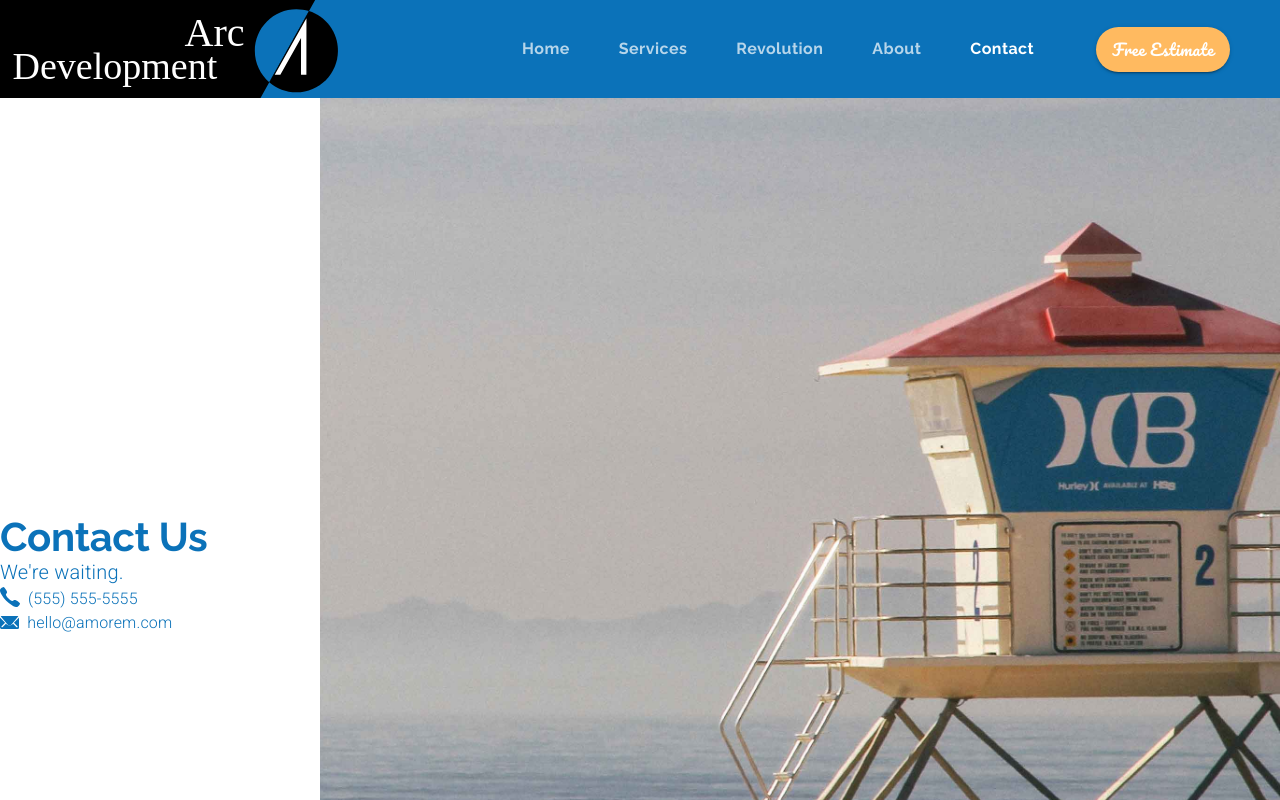
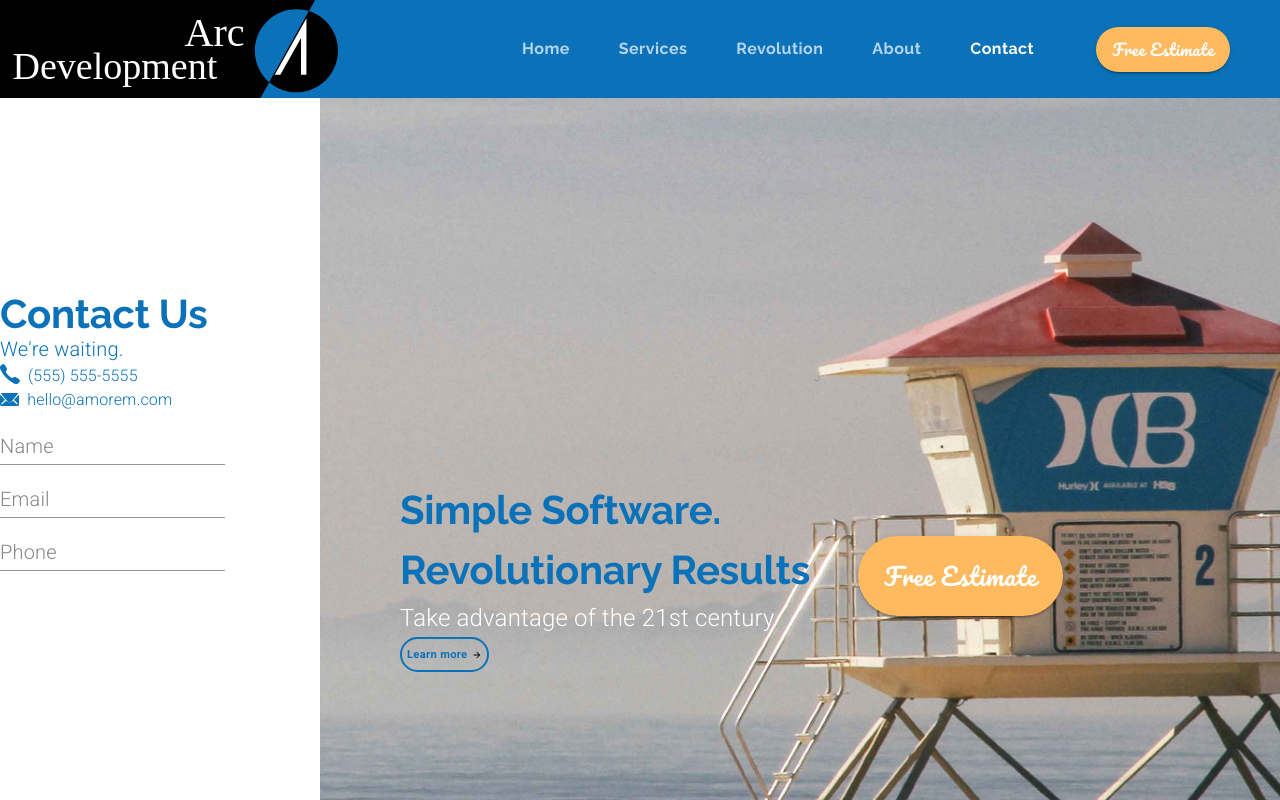
Before and after one commit to Amorem/materialui_arcdev, a React (Create React App) app: page /contact in a window 1280 px wide. Shown: the top 800 px of the page. Built offline with nearby package versions, Linux system fonts and the light colour scheme.

Commit message:
State controled values

```diff
--- a/src/Components/Contact.js
+++ b/src/Components/Contact.js
@@ -1,14 +1,17 @@
-import React from "react";
+import React, { useState } from "react";
 import { Link } from "react-router-dom";
 import { makeStyles, useTheme } from "@material-ui/core/styles";
 import Grid from "@material-ui/core/Grid";
 import Typography from "@material-ui/core/Typography";
 import Button from "@material-ui/core/Button";
 import TextField from "@material-ui/core/TextField";
+import useMediaQuery from "@material-ui/core/useMediaQuery";
 
+import ButtonArrow from "../Components/UI/ButtonArrow";
 import background from "../assets/background.jpg";
 import phoneIcon from "../assets/phone.svg";
 import emailIcon from "../assets/email.svg";
+import airplane from "../assets/send.svg";
 
 const useStyles = makeStyles((theme) => ({
   background: {
@@ -18,11 +21,44 @@ const useStyles = makeStyles((theme) => ({
     backgroundRepeat: "no-repeat",
     height: "60em",
   },
+  estimateButton: {
+    ...theme.typography.estimate,
+    borderRadius: 50,
+    height: 80,
+    width: 205,
+    backgroundColor: theme.palette.common.orange,
+    fontSize: "1.5rem",
+    marginRight: "5em",
+    marginLeft: "2em",
+    "&:hover": {
+      backgroundColor: theme.palette.secondary.light,
+    },
+    [theme.breakpoints.down("sm")]: {
+      marginLeft: 0,
+      marginRight: 0,
+    },
+  },
+  learnButton: {
+    ...theme.typography.learnButton,
+    fontSize: "0.7rem",
+    height: 35,
+    padding: 5,
+    [theme.breakpoints.down("sm")]: {
+      marginBottom: "2em",
+    },
+  },
 }));
 
 export default function Contact(props) {
   const classes = useStyles();
   const theme = useTheme();
+  const matchesSM = useMediaQuery(theme.breakpoints.down("sm"));
+
+  const [name, setName] = useState("");
+  const [email, setEmail] = useState("");
+  const [phone, setPhone] = useState("");
+  const [message, setMessage] = useState("");
+
   return (
     <Grid container direction="row">
       <Grid item container direction="column" lg={3} justify="center">
@@ -67,8 +103,102 @@ export default function Contact(props) {
             </Typography>
           </Grid>
         </Grid>
+        <Grid item container>
+          <Grid item>
+            <TextField
+              label="Name"
+              id="name"
+              value={name}
+              onChange={(event) => setName(event.target.value)}
+            />
+          </Grid>
+          <Grid item>
+            <TextField
+              label="Email"
+              id="email"
+              value={email}
+              onChange={(event) => setEmail(event.target.value)}
+            />
+          </Grid>
+          <Grid item>
+            <TextField
+              label="Phone"
+              id="phone"
+              value={phone}
+              onChange={(event) => setPhone(event.target.value)}
+            />
+          </Grid>
+        </Grid>
+        <Grid item>
+          <TextField
+            id="message"
+            multiline
+            rows={10}
+            value={message}
+            onChange={(event) => setMessage(event.target.value)}
+          />
+        </Grid>
+        <Grid item>
+          <Button variant="contained">
+            Send Message
+            <img src={airplane} alt="paper airplane" />
+          </Button>
+        </Grid>
       </Grid>
-      <Grid item container className={classes.background} lg={9}></Grid>
+      <Grid
+        item
+        container
+        className={classes.background}
+        lg={9}
+        alignItems="center"
+      >
+        <Grid
+          item
+          style={{
+            marginLeft: matchesSM ? 0 : "5em",
+            textAlign: matchesSM ? "center" : "inherit",
+          }}
+        >
+          <Grid container direction="column">
+            <Grid item>
+              <Typography variant="h2">
+                Simple Software.
+                <br /> Revolutionary Results
+              </Typography>
+              <Typography variant="subtitle2" style={{ fontSize: "1.5rem" }}>
+                Take advantage of the 21st century
+              </Typography>
+              <Grid container item justify={matchesSM ? "center" : undefined}>
+                <Button
+                  variant="outlined"
+                  className={classes.learnButton}
+                  component={Link}
+                  to="/revolution"
+                  onClick={() => props.setValue(2)}
+                >
+                  <span style={{ marginRight: 5 }}> Learn more</span>
+                  <ButtonArrow
+                    width="10"
+                    height="10"
+                    fill="theme.palette.common.blue"
+                  />
+                </Button>
+              </Grid>
+            </Grid>
+          </Grid>
+        </Grid>
+        <Grid item>
+          <Button
+            variant="contained"
+            className={classes.estimateButton}
+            component={Link}
+            to="/estimate"
+            onClick={() => props.setValue(false)}
+          >
+            Free Estimate
+          </Button>
+        </Grid>
+      </Grid>
     </Grid>
   );
 }
```
